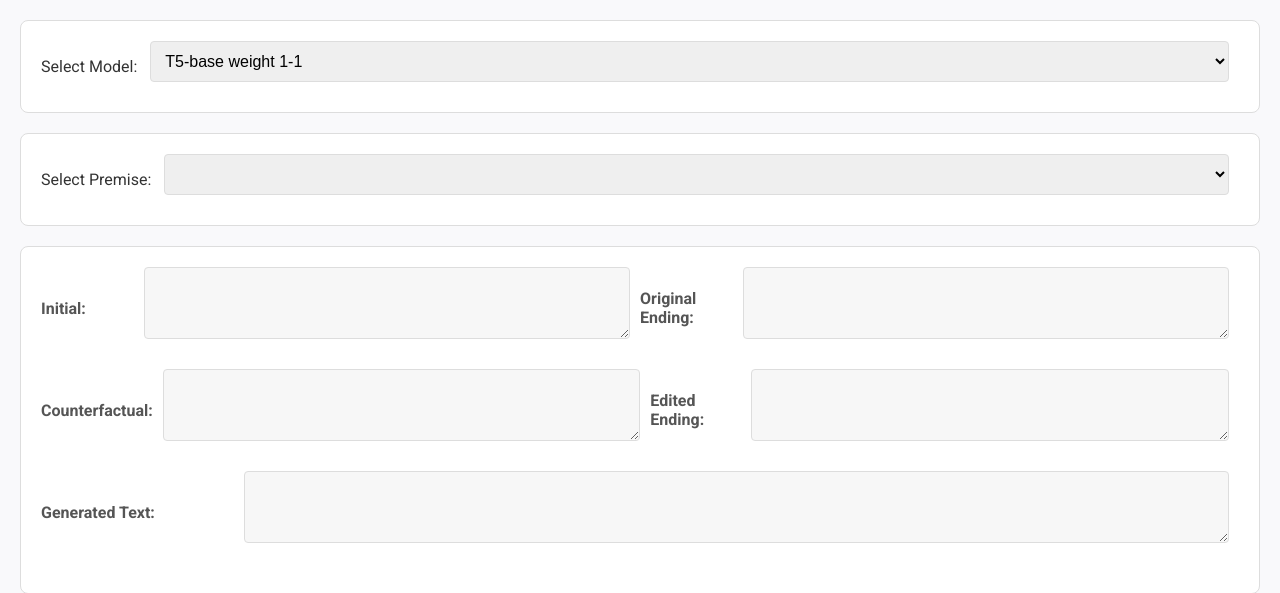
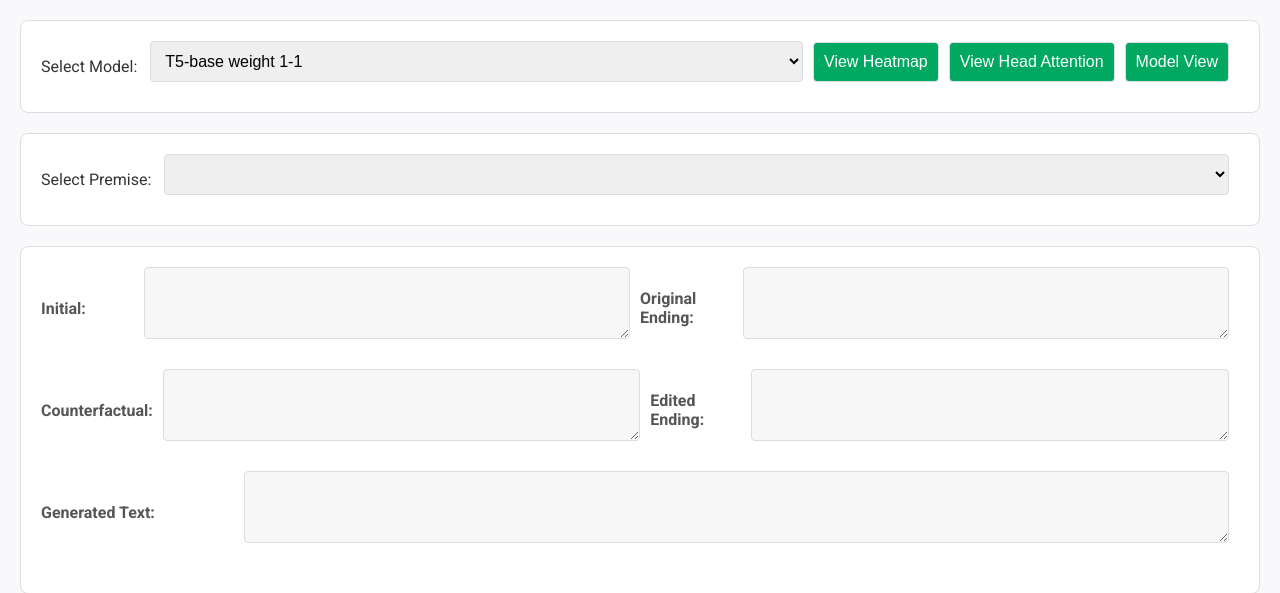
Before and after one commit to amelie-girard7/flask-attention-visualization, a Flask app: page / in a window 1280 px wide. Shown: the top 593 px of the page. Run offline with Flask 3, Linux system fonts and the light colour scheme; lists and menus that the app fills with data are empty.

Commit message:
attention view

```diff
--- a/flaskapp/app.py
+++ b/flaskapp/app.py
@@ -9,15 +9,7 @@ app = Flask(__name__)
 # Paths to the CSV data files
 DATA_PATHS = {
     "T5-base weight 1-1": Path('data/model_2024-03-22-10/test_details_sample.csv'),
-    #"T5-base weight 12-1": Path('data/model_2024-04-09-11/test_details_sample.csv'),
-    #"T5-base weight 13-1": Path('data/model_2024-04-09-22/test_details_sample.csv'),
-    #"T5-base weight 20-1": Path('data/model_2024-04-08-13/test_details_sample.csv'),
-    #"T5-large weight 1-1": Path('data/model_2024-03-22-15/test_details_sample.csv'),
-    #"T5-large weight 15-1": Path('data/model_2024-04-10-10/test_details_sample.csv'),
-    #"T5-large weight 20-1": Path('data/model_2024-04-08-09/test_details_sample.csv'),
-    #"T5-large weight 30-1": Path('data/model_2024-04-10-14/test_details_sample.csv'),
-    #"T5-large (Gold data) weight 20-1": Path('data/model_2024-05-14-20/test_details_sample.csv'),
-    # "T5-base (Gold data) weight 13-1": Path('data/model_2024-05-13-17/test_details_sample.csv'),
+    # Add other models if needed
 }
 
 # Function to load data from the CSV file
@@ -29,12 +21,20 @@ def load_data(model_key):
 
 # Function to get attention data
 def get_attention_data(data, index):
+    # Create the input sequence
+    input_sequence = (
+        f"{data['Premise'].iloc[index]}"
+        f"{data['Initial'].iloc[index]}"
+        f"{data['Original Ending'].iloc[index]} </s> "
+        f"{data['Premise'].iloc[index]} {data['Counterfactual'].iloc[index]}"
+    )
+
     # Dummy attention data for demonstration purposes
     # Replace with your actual attention extraction logic
     attention_data = {
-        'encoder_text': data['Premise'].iloc[index].split(),
+        'encoder_text': input_sequence.split(),
         'generated_text': data['Generated Text'].iloc[index].split(),
-        'attention': [[0.1] * len(data['Premise'].iloc[index].split())] * len(data['Generated Text'].iloc[index].split())
+        'attention': [[0.1] * len(input_sequence.split())] * len(data['Generated Text'].iloc[index].split())
     }
     return attention_data
 
@@ -60,8 +60,16 @@ def get_stories():
 def visualize_attention():
     model_key = request.json.get('model_key')
     story_index = request.json.get('story_index')
+    if story_index is None:
+        return jsonify({"error": "Story index not provided"}), 400
+
+    try:
+        story_index = int(story_index)
+    except ValueError:
+        return jsonify({"error": "Invalid story index"}), 400
+
     data = load_data(model_key)
-    if data is None or story_index is None:
+    if data is None:
         return jsonify({"error": "Data not found"}), 404
 
     attention_data = get_attention_data(data, story_index)
@@ -82,5 +90,33 @@ def visualize_attention():
 
     return send_file(image_path, mimetype='image/png')
 
+@app.route('/visualize_model_view', methods=['POST'])
+def visualize_model_view():
+    # Here you should implement logic to create the model view
+    # This is just a placeholder
+    html_content = "<html><body><h1>Model View</h1></body></html>"
+    html_path = '/tmp/model_view.html'
+    with open(html_path, 'w') as f:
+        f.write(html_content)
+    return send_file(html_path, mimetype='text/html')
+
+@app.route('/visualize_head_view', methods=['POST'])
+def visualize_head_view():
+    # Here you should implement logic to create the head view
+    # This is just a placeholder
+    html_content = "<html><body><h1>Head View</h1></body></html>"
+    html_path = '/tmp/head_view.html'
+    with open(html_path, 'w') as f:
+        f.write(html_content)
+    return send_file(html_path, mimetype='text/html')
+
+@app.route('/model_view')
+def serve_model_view():
+    return send_file('/tmp/model_view.html', mimetype='text/html')
+
+@app.route('/head_view')
+def serve_head_view():
+    return send_file('/tmp/head_view.html', mimetype='text/html')
+
 if __name__ == '__main__':
     app.run(debug=True)
--- a/flaskapp/templates/index.html
+++ b/flaskapp/templates/index.html
@@ -97,6 +97,9 @@
         <select id="model-select">
             <!-- Model options will be populated by JavaScript -->
         </select>
+        <button id="heatmap-button">View Heatmap</button>
+        <button id="head-view-button">View Head Attention</button>
+        <button id="model-view-button">Model View</button>
     </div>
 
     <div class="controls">
@@ -127,6 +130,7 @@
 
     <div id="attention-map">
         <img id="heatmap-image" src="" alt="Attention Heatmap" style="display: none; max-width: 100%;">
+        <iframe id="bertviz-container" style="display: none; width: 100%; height: 600px; border: none;"></iframe>
     </div>
 
     <script src="https://cdn.jsdelivr.net/npm/axios/dist/axios.min.js"></script>
@@ -140,6 +144,7 @@
             const editedEndingText = document.getElementById('edited-ending-text');
             const generatedTextDiv = document.getElementById('generated-text');
             const heatmapImage = document.getElementById('heatmap-image');
+            const bertvizContainer = document.getElementById('bertviz-container');
 
             // Fetch and populate models
             axios.get('/get_models').then(response => {
@@ -205,6 +210,28 @@
                         heatmapImage.style.display = 'block';
                     });
             });
+
+            // Visualize head view on button click
+            document.getElementById('head-view-button').addEventListener('click', () => {
+                const selectedModelKey = modelSelect.value;
+                const selectedIndex = storySelect.value;
+                axios.post('/visualize_head_view', { model_key: selectedModelKey, story_index: selectedIndex })
+                    .then(response => {
+                        bertvizContainer.src = '/head_view';
+                        bertvizContainer.style.display = 'block';
+                    });
+            });
+
+            // Visualize model view on button click
+            document.getElementById('model-view-button').addEventListener('click', () => {
+                const selectedModelKey = modelSelect.value;
+                const selectedIndex = storySelect.value;
+                axios.post('/visualize_model_view', { model_key: selectedModelKey, story_index: selectedIndex })
+                    .then(response => {
+                        bertvizContainer.src = '/model_view';
+                        bertvizContainer.style.display = 'block';
+                    });
+            });
         });
     </script>
 </body>
```
